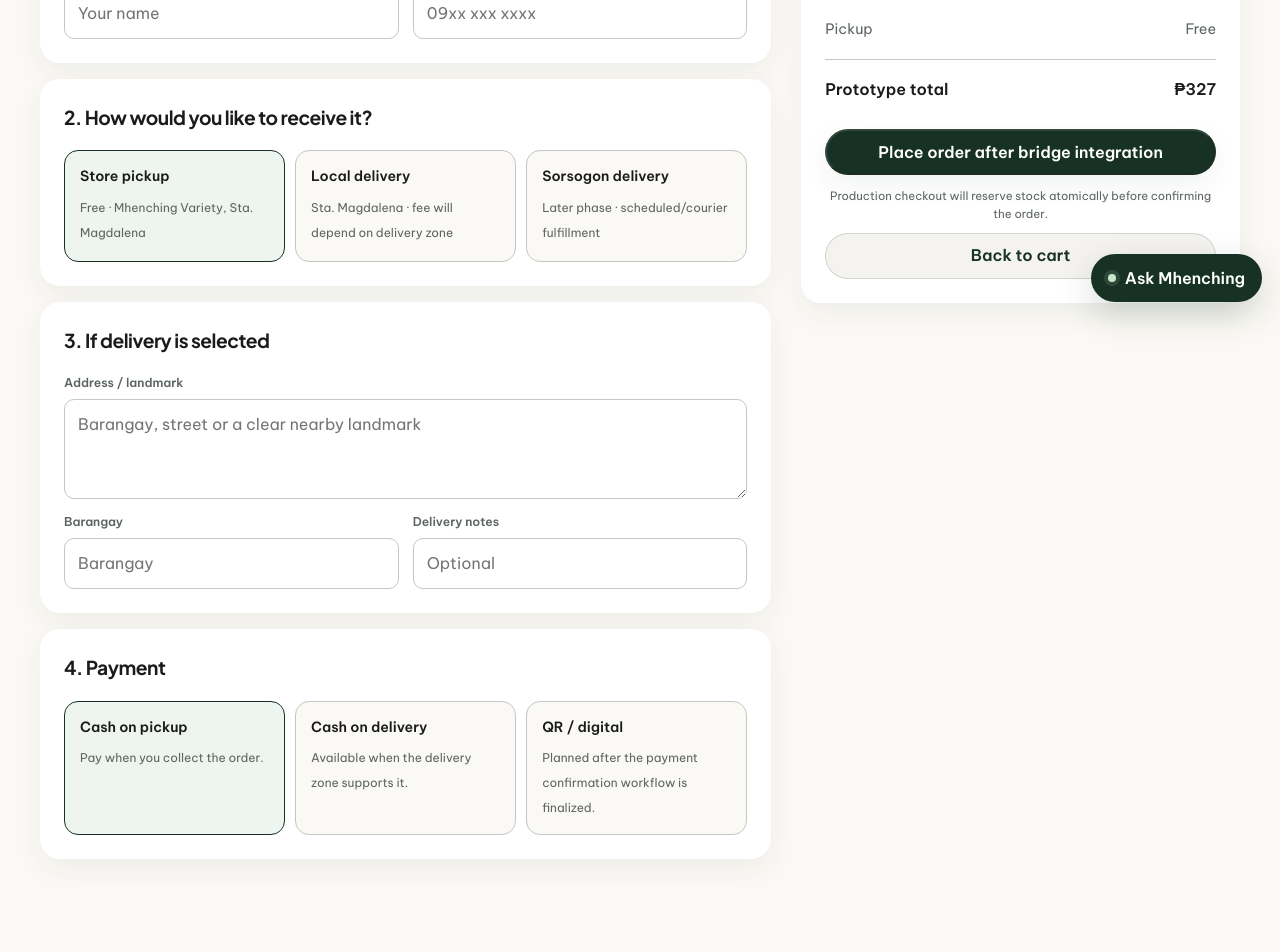
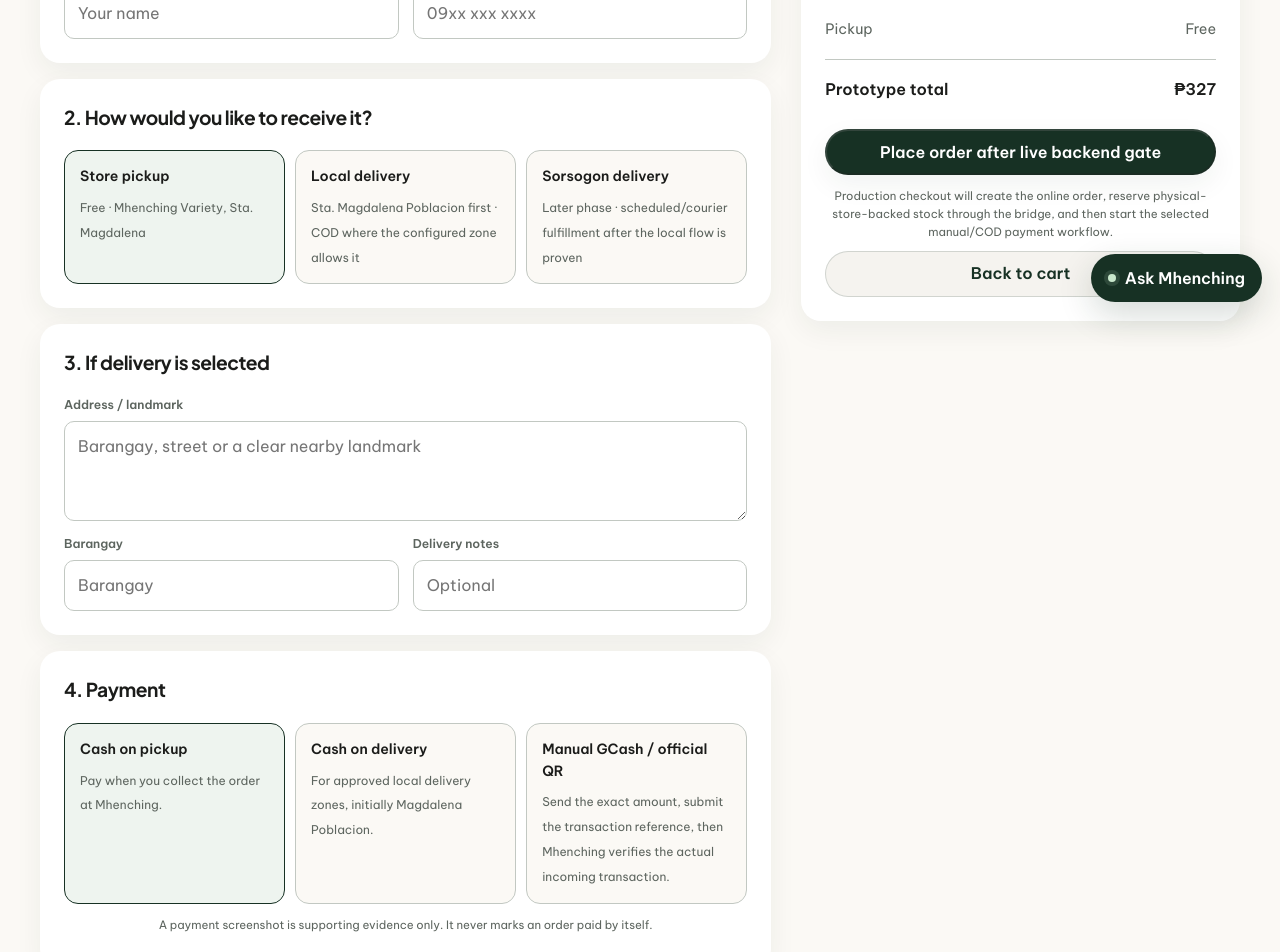
Before and after one commit to michaelfutol/mhenching-online-store, a Next.js app in the folder apps/storefront/: page /checkout in a window 1280 px wide. Shown: the part 480-1432 px from the top of the page. Built offline with nearby package versions, Linux system fonts and the light colour scheme.

Commit message:
payments: align checkout UI with manual GCash QR and COD MVP

```diff
--- a/apps/storefront/src/app/checkout/page.tsx
+++ b/apps/storefront/src/app/checkout/page.tsx
@@ -9,7 +9,7 @@
       <header className="page-title">
         <div className="eyebrow">Simple by design</div>
         <h1>Checkout without the obstacle course.</h1>
-        <p className="muted">Guest checkout is the default. This is a visual prototype; submitting real orders is intentionally disabled.</p>
+        <p className="muted">Guest checkout stays simple. Real order submission is still gated until the separate online database and protected inventory bridge are connected.</p>
       </header>
 
       <div className="checkout-layout">
@@ -32,8 +32,8 @@
             <h2>2. How would you like to receive it?</h2>
             <div className="option-grid">
               <div className="option-card option-card--selected"><strong>Store pickup</strong><span>Free · Mhenching Variety, Sta. Magdalena</span></div>
-              <div className="option-card"><strong>Local delivery</strong><span>Sta. Magdalena · fee will depend on delivery zone</span></div>
-              <div className="option-card"><strong>Sorsogon delivery</strong><span>Later phase · scheduled/courier fulfillment</span></div>
+              <div className="option-card"><strong>Local delivery</strong><span>Sta. Magdalena Poblacion first · COD where the configured zone allows it</span></div>
+              <div className="option-card"><strong>Sorsogon delivery</strong><span>Later phase · scheduled/courier fulfillment after the local flow is proven</span></div>
             </div>
           </section>
 
@@ -58,10 +58,11 @@
           <section className="checkout-card">
             <h2>4. Payment</h2>
             <div className="option-grid">
-              <div className="option-card option-card--selected"><strong>Cash on pickup</strong><span>Pay when you collect the order.</span></div>
-              <div className="option-card"><strong>Cash on delivery</strong><span>Available when the delivery zone supports it.</span></div>
-              <div className="option-card"><strong>QR / digital</strong><span>Planned after the payment confirmation workflow is finalized.</span></div>
+              <div className="option-card option-card--selected"><strong>Cash on pickup</strong><span>Pay when you collect the order at Mhenching.</span></div>
+              <div className="option-card"><strong>Cash on delivery</strong><span>For approved local delivery zones, initially Magdalena Poblacion.</span></div>
+              <div className="option-card"><strong>Manual GCash / official QR</strong><span>Send the exact amount, submit the transaction reference, then Mhenching verifies the actual incoming transaction.</span></div>
             </div>
+            <p className="summary-note" style={{ marginTop: 12 }}>A payment screenshot is supporting evidence only. It never marks an order paid by itself.</p>
           </section>
         </div>
 
@@ -70,8 +71,8 @@
           <div className="summary-row"><span>Items</span><span>{formatPeso(prototypeTotal)}</span></div>
           <div className="summary-row"><span>Pickup</span><span>Free</span></div>
           <div className="summary-row summary-row--total"><span>Prototype total</span><span>{formatPeso(prototypeTotal)}</span></div>
-          <button className="button" type="button" disabled aria-disabled="true">Place order after bridge integration</button>
-          <div className="summary-note">Production checkout will reserve stock atomically before confirming the order.</div>
+          <button className="button" type="button" disabled aria-disabled="true">Place order after live backend gate</button>
+          <div className="summary-note">Production checkout will create the online order, reserve physical-store-backed stock through the bridge, and then start the selected manual/COD payment workflow.</div>
           <Link className="soft-button" href="/cart" style={{ width: "100%", marginTop: 10 }}>Back to cart</Link>
         </aside>
       </div>
```
